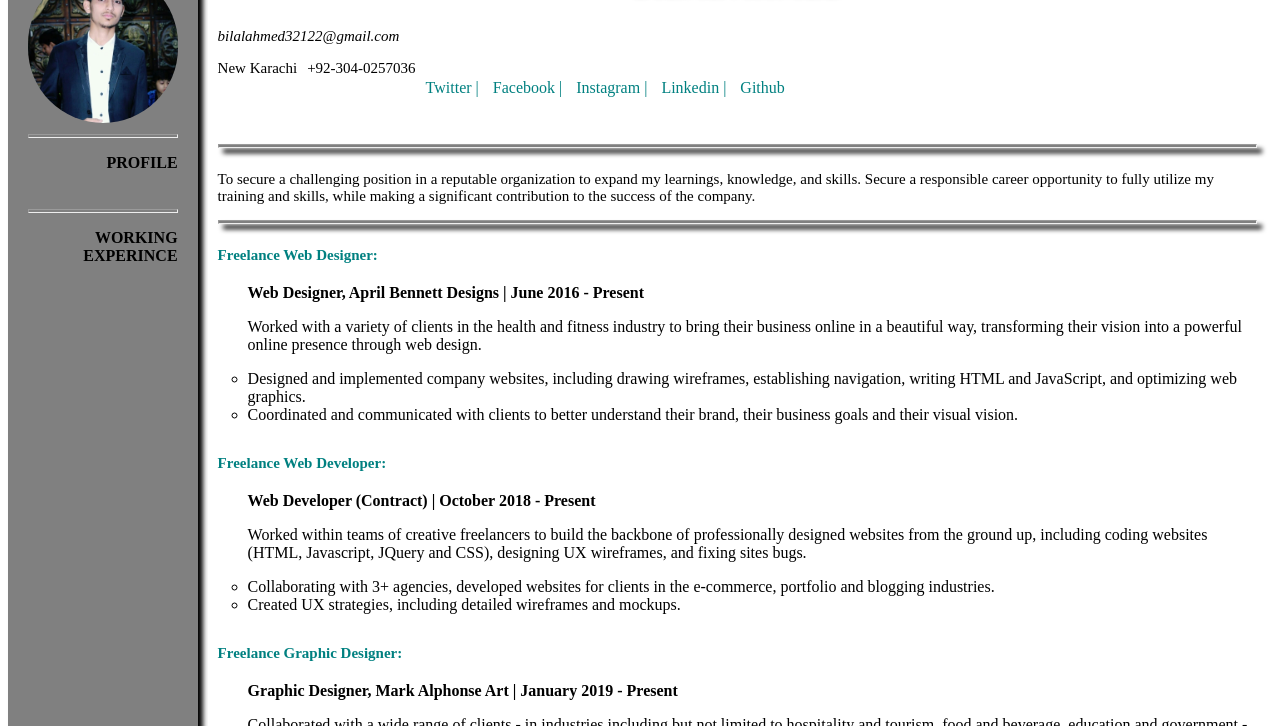
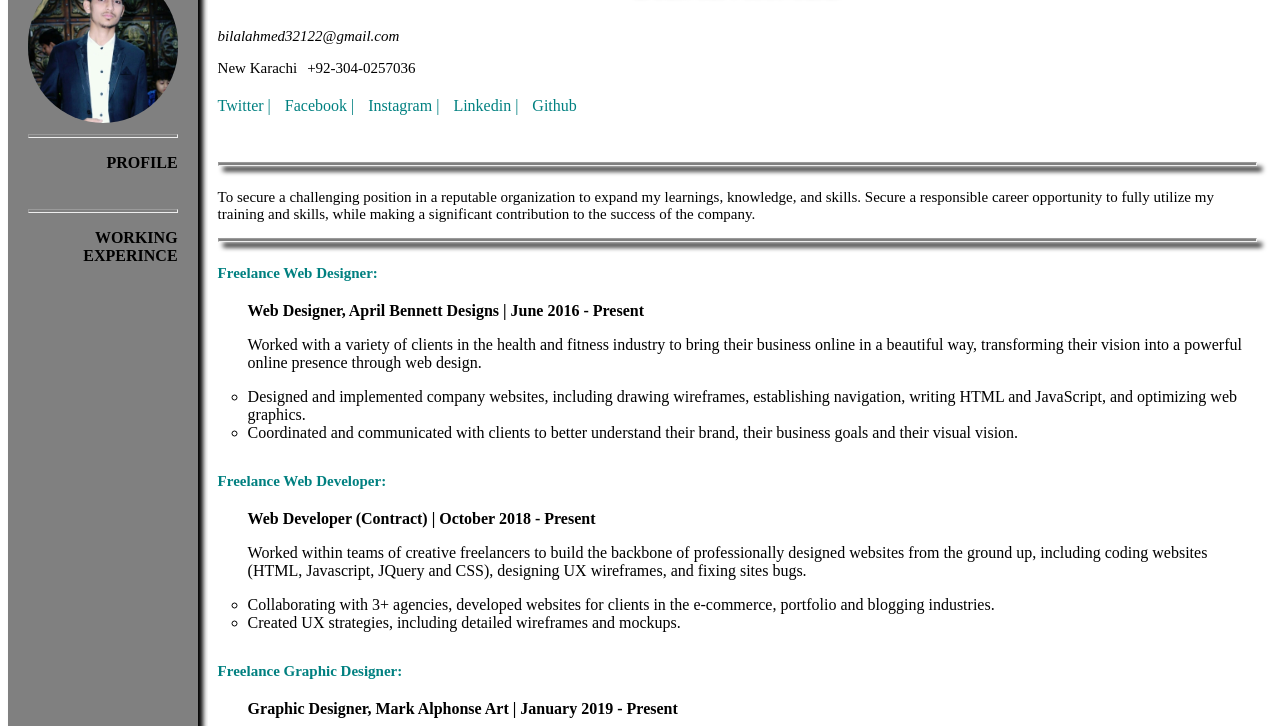
Before and after one commit to bilalYR/bilal8830, a plain HTML site: page index.html in a window 1280 px wide. Shown: the part 74-800 px from the top of the page. Drawn offline with Linux system fonts and the light colour scheme.

Commit message:
Update index.html

```diff
--- a/index.html
+++ b/index.html
@@ -26,10 +26,9 @@
     <div id="rightdiv">
         <div id="details">
             <p id="bilal"><strong>BILAL AHMED</strong></p>
-
             <address>bilalahmed32122@gmail.com</address>
             <p class="bilal1">New Karachi</p>
-            <p class="bilal1">+92-304-0257036</p><br>
+            <p class="bilal1">+92-304-0257036</p><br><br>
              <p>
                 <a class="linkliine" href="https://twitter.com/bilalYR2361"  target="new" title="More Details">Twitter |  </a>
               <a class="linkliine" href="https://www.facebook.com/YoUmRoUm"  target="new" title="More Details">Facebook |  </a>
```
